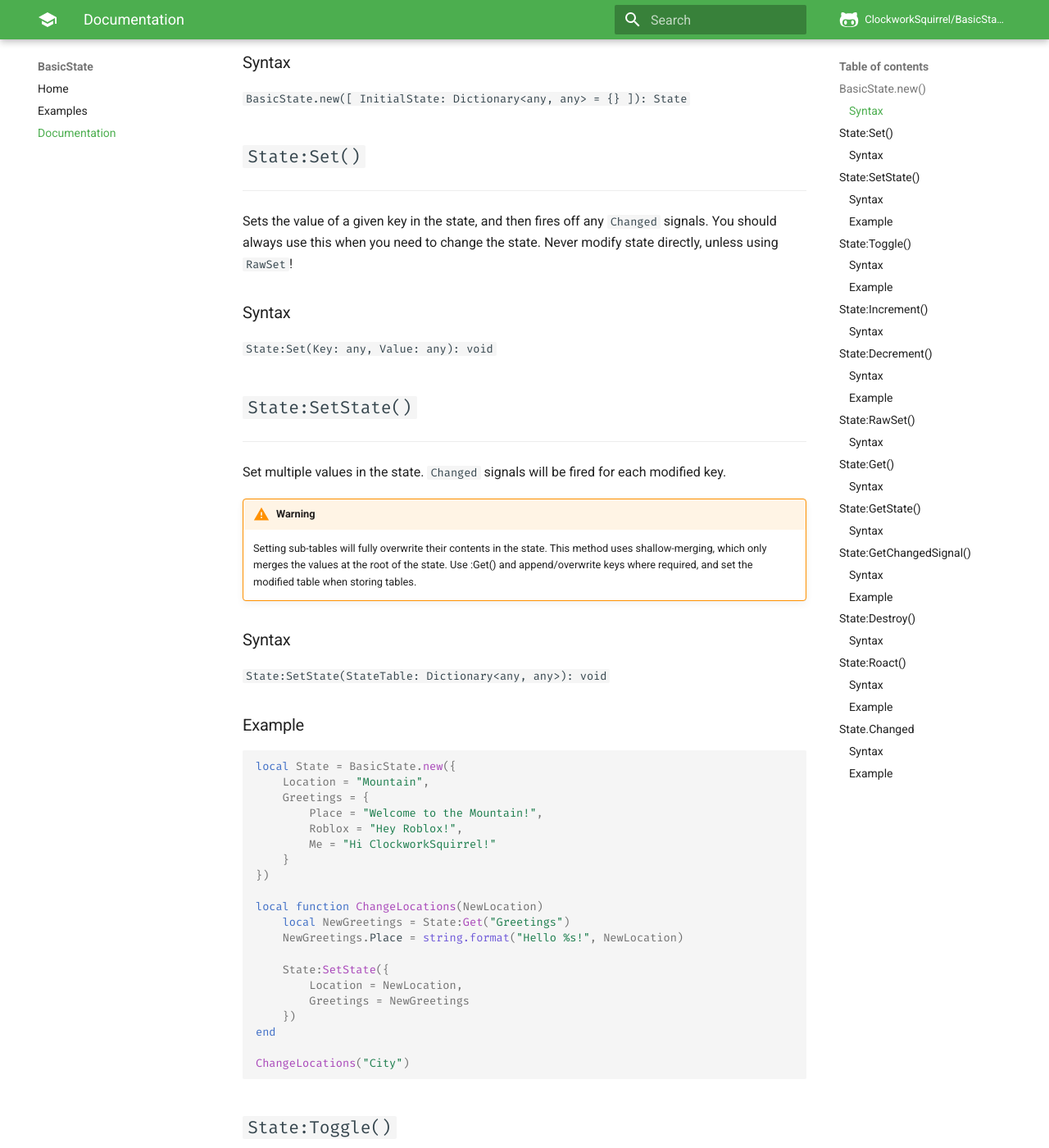
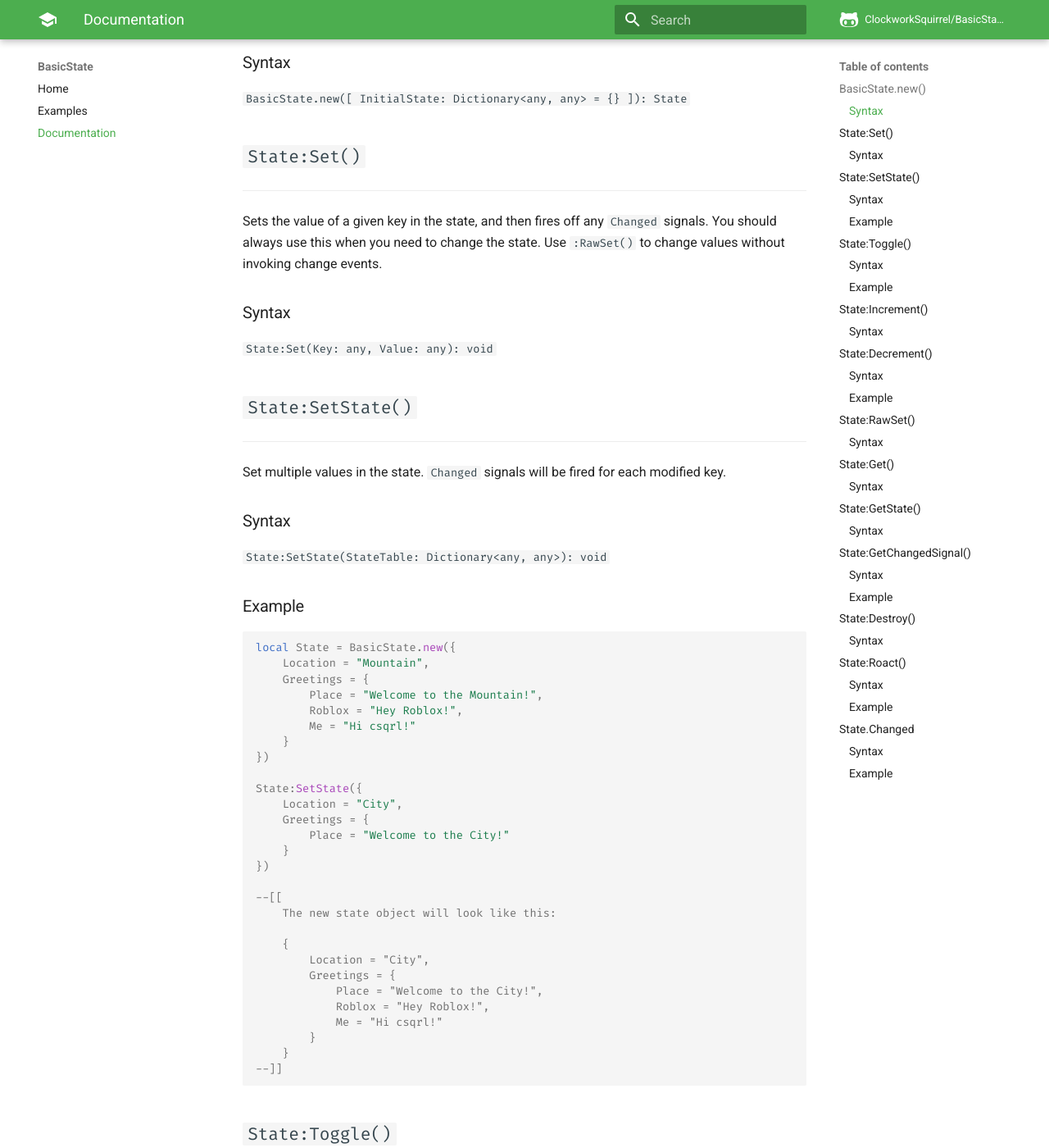
Before and after one commit to cxmeel/BasicState, an MkDocs documentation site: the page built from docs/docs.md, in a window 1280 px wide and 1400 px high, scrolled down 287 px. Shown: the whole window at 82% size. Built offline with MkDocs 1.6.1 and Material for MkDocs 9.7.7, drawn with Linux system fonts in a browser that asks for light colours; comment, search, counter and statistics services are not loaded; old or Windows-style settings are respelled for this version of MkDocs; some of the changed text lies outside the part shown.

Commit message:
Comment+docs amendments
* Updated comments to reflect new deep copy capabilities.
* Updated docs to reflect new deep copy capabilities.

````diff
--- a/docs/docs.md
+++ b/docs/docs.md
@@ -7,7 +7,7 @@ Creates a new state object. Accepts an optional `InitialState` parameter, for de
 
 ## `State:Set()`
 -----
-Sets the value of a given key in the state, and then fires off any `Changed` signals. You should always use this when you need to change the state. Never modify state directly, unless using `RawSet`!
+Sets the value of a given key in the state, and then fires off any `Changed` signals. You should always use this when you need to change the state. Use `:RawSet()` to change values without invoking change events.
 
 ### Syntax
 `State:Set(Key: any, Value: any): void`
@@ -15,9 +15,6 @@ Sets the value of a given key in the state, and then fires off any `Changed` sig
 ## `State:SetState()`
 -----
 Set multiple values in the state. `Changed` signals will be fired for each modified key.
-
-!!! warning
-    Setting sub-tables will fully overwrite their contents in the state. This method uses shallow-merging, which only merges the values at the root of the state. Use :Get() and append/overwrite keys where required, and set the modified table when storing tables.
 
 ### Syntax
 `State:SetState(StateTable: Dictionary<any, any>): void`
@@ -29,21 +26,29 @@ local State = BasicState.new({
     Greetings = {
         Place = "Welcome to the Mountain!",
         Roblox = "Hey Roblox!",
-        Me = "Hi ClockworkSquirrel!"
+        Me = "Hi csqrl!"
     }
 })
 
-local function ChangeLocations(NewLocation)
-    local NewGreetings = State:Get("Greetings")
-    NewGreetings.Place = string.format("Hello %s!", NewLocation)
+State:SetState({
+    Location = "City",
+    Greetings = {
+        Place = "Welcome to the City!"
+    }
+})
 
-    State:SetState({
-        Location = NewLocation,
-        Greetings = NewGreetings
-    })
-end
+--[[
+    The new state object will look like this:
 
-ChangeLocations("City")
+    {
+        Location = "City",
+        Greetings = {
+            Place = "Welcome to the City!",
+            Roblox = "Hey Roblox!",
+            Me = "Hi csqrl!"
+        }
+    }
+--]]
 ```
 
 ## `State:Toggle()`
@@ -164,6 +169,9 @@ There's a full example within the `/examples` directory on how to use BasicState
 -----
 An [RBXScriptSignal](https://developer.roblox.com/en-us/api-reference/datatype/RBXScriptSignal) which is fired any time the state mutates. The Event fires with the following values (in order):
 
+!!! warning
+    Using `:GetChangedSignal()` is the preferred method for listening to state changes.
+
 | Name          | Type                             | Description                                               |
 |-----------------|--------------------------------|-------------------------------------------------------|
 | `OldState`    | `Dictionary<any, any>` | The entire state object prior to mutation. |
````
Also changed, not shown: other parts of docs/docs.md (+1 -1 lines), 1 other file.
